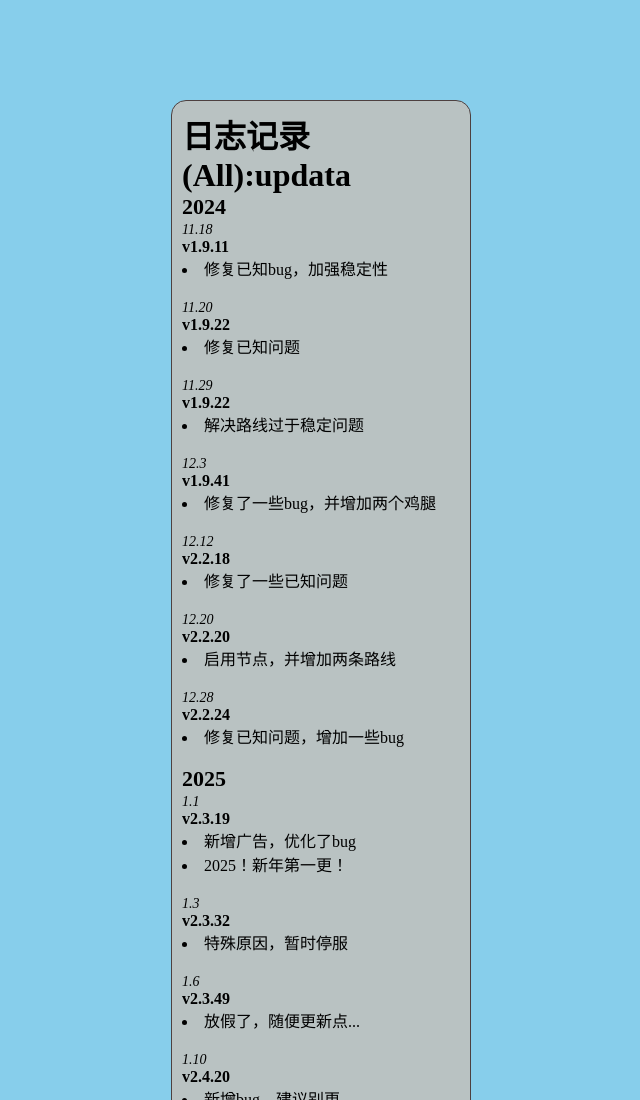
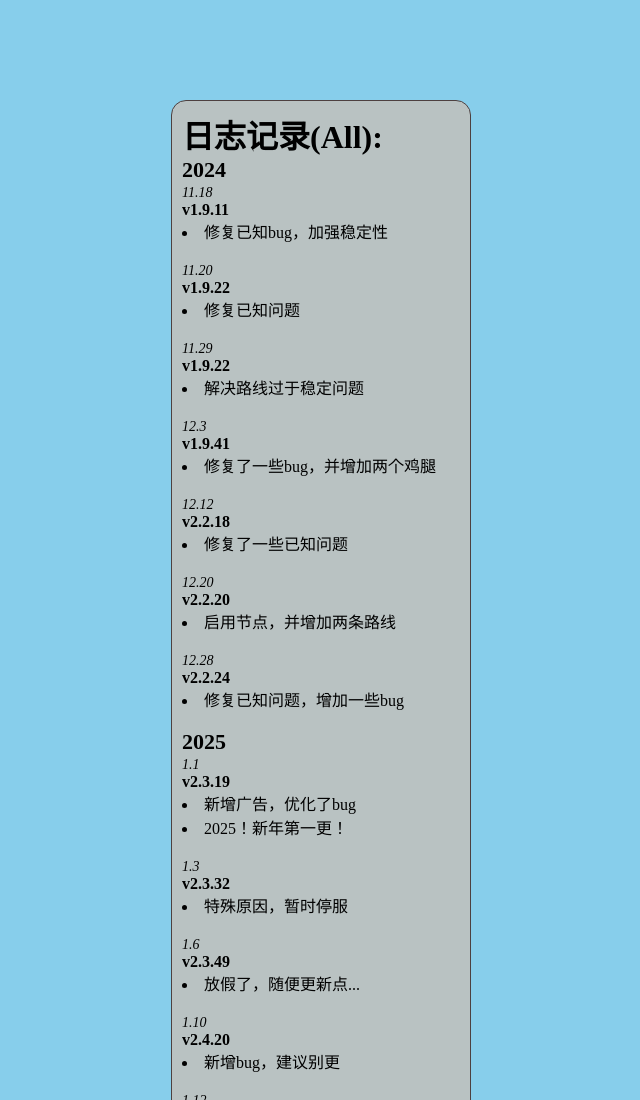
Before and after one commit to HiLian24/datain.github.io, a plain HTML site: page index.html in a window 1280 px wide. Shown: the top 1100 px of the page, without its empty margins (319-959 px from the left). Drawn offline with Linux system fonts and the light colour scheme.

Commit message:
Update file

```diff
--- a/index.html
+++ b/index.html
@@ -8,7 +8,7 @@
 </head>
 <body>
     <div class="box">
-        <h1>日志记录(All):updata</h1>
+        <h1>日志记录(All):</h1>
         <h3>2024</h3>
         <i>11.18</i>
         <br>
```
